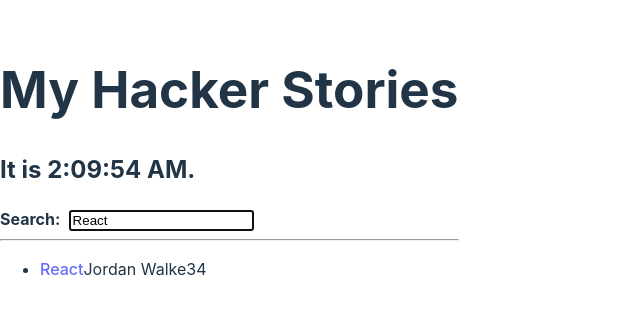
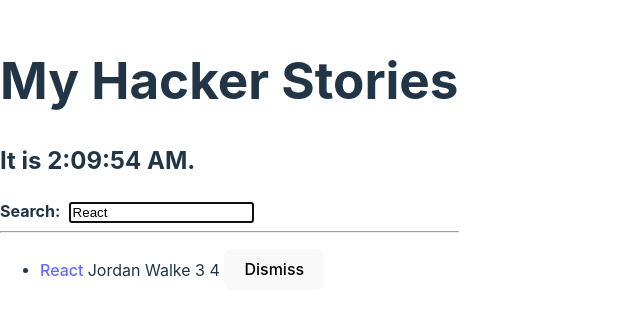
Before and after one commit to Elena-Nam/stories, a React (Vite) app: page / in a window 1280 px wide. Shown: the part 238-554 px from the top of the page, without its empty margins (0-640 px from the left). Built offline with nearby package versions, Linux system fonts and the light colour scheme.

Commit message:
made stories as stateful value, added dismiss button in every list item

```diff
--- a/src/App.jsx
+++ b/src/App.jsx
@@ -13,9 +13,7 @@
   return [value, setValue];
   };
 
-
-const  App = () => {
-  const stories = [
+  const initialStories = [
     {
     title: 'React',
     /*url: 'https://reactjs.org/',*/
@@ -33,9 +31,12 @@
     objectID: 1,
   },
   ];
+const  App = () => {
 
   const [searchTerm, setSearchTerm] = useStorageState(
     'search','React');
+
+  const [stories, setStories] = useStorageState('stories',initialStories);
 
   const handleSearch = (event) => {
   setSearchTerm(event.target.value);
@@ -43,6 +44,14 @@
 
   const searchedStories = stories.filter((story) => story.title.toLowerCase().includes(searchTerm.toLowerCase())
     );
+
+    const handleRemoveStory = (item) => {
+      const newStories = stories.filter(
+      (story) => item.objectID !== story.objectID
+      );
+
+      setStories(newStories);
+    }
 
   return (
   <div>
@@ -60,29 +69,37 @@
 
   <hr/>
 
-  <List list = {searchedStories}/>
+  <List list = {searchedStories} onRemoveItem={handleRemoveStory}/>
   </div>
 );
 }
 
-const List = ({list}) => (
+
+const List = ({list, onRemoveItem}) => (
   <ul>
     {list.map((item) => (
-  <Item key={item.objectID} item = {item}/>
+    <Item key={item.objectID} item = {item} onRemoveItem ={onRemoveItem}/>
     ))}
     </ul>
     );
-  const Item = ({item}) => (
+  const Item = ({item, onRemoveItem}) => {
+    const handleRemoveItem = () => {
+      onRemoveItem(item);
+      };
+    return (
     <li>
       <span>
-    <a href={item.url}>{item.title}</a>
+      <a href = {item.url}> {item.title} </a>
       </span>
-    <span>{item.author}</span>
-    <span>{item.num_comments}</span>
-    <span>{item.points}</span>
+      <span> {item.author} </span>
+      <span> {item.num_comments} </span>
+      <span> {item.points} </span>
+      <span>
+        <button type="button" onClick={() => onRemoveItem(item)}> Dismiss </button>
+      </span>
     </li>
     );
-
+  };
 const InputWithLabel = ({
   id,
   value,
```
Lines whose indentation alone changed are shown as unchanged.
